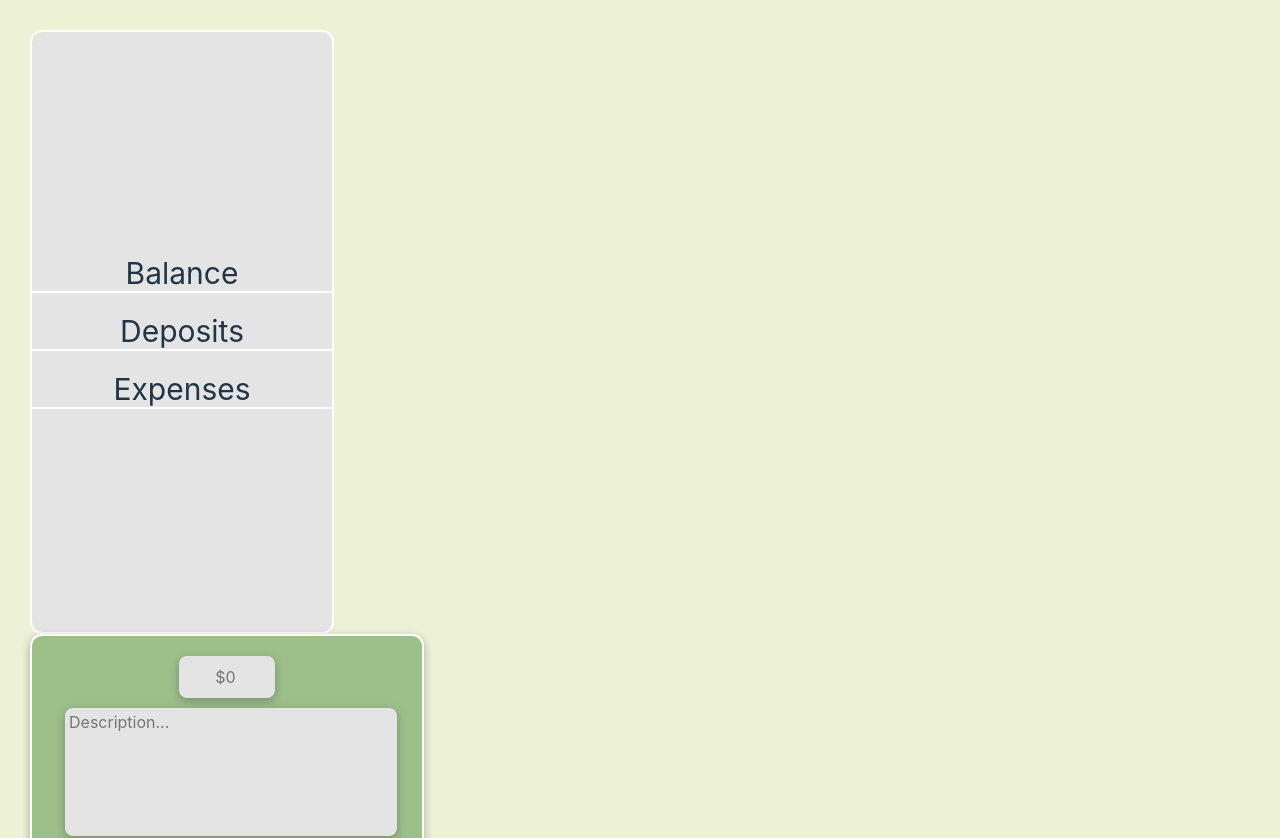
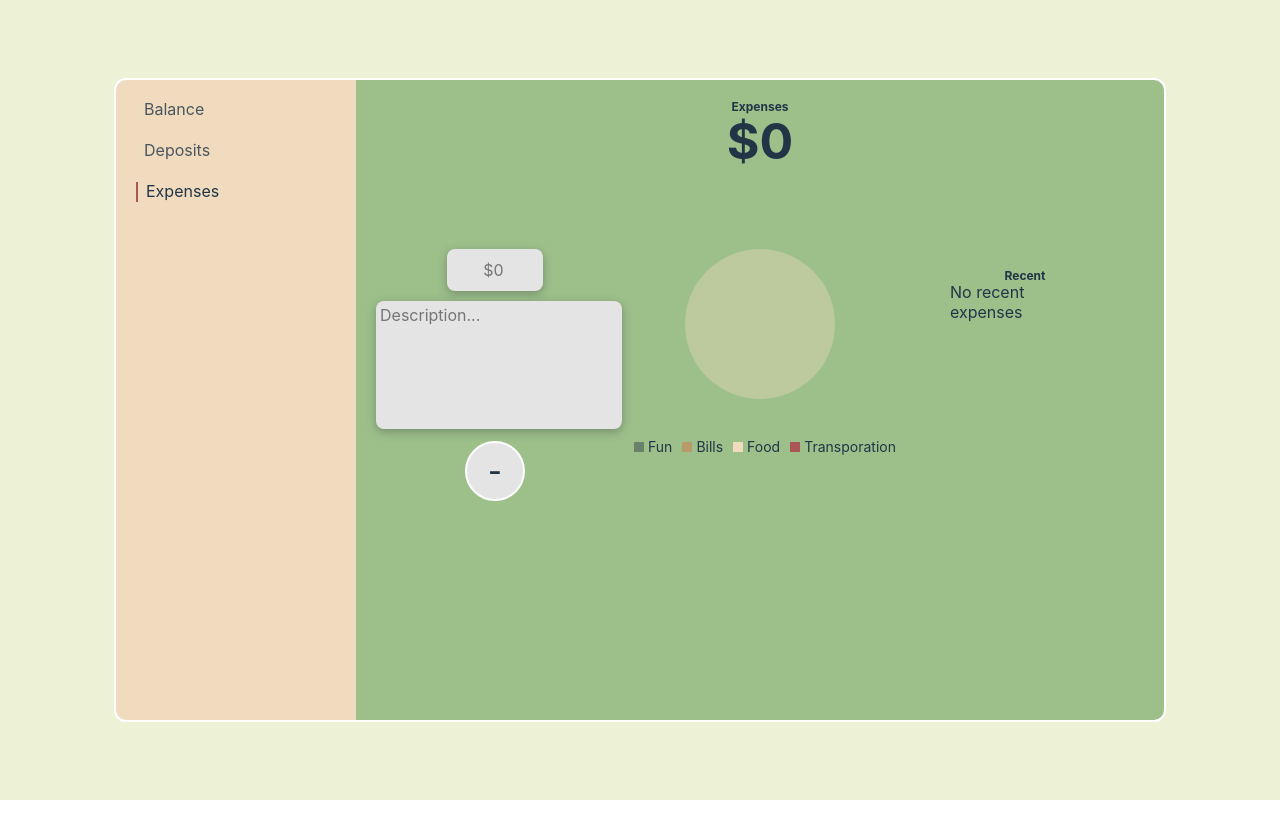
Before and after one commit to Jake-Zaruba/weekly-challenge-1, a React (Vite) app: page /expenses in a window 1280 px wide. Shown: the top 838 px of the page. After the commit the page ends 800 px from the top, so only its background shows below. Built offline with nearby package versions, Linux system fonts and the light colour scheme.

Commit message:
Complete UI revamp
Combined components from different routes into one container. Added the expense pie chart to both the expense page and balance page. Added a menu to navigate between pages.

```diff
--- a/index.html
+++ b/index.html
@@ -9,5 +9,9 @@
   <body>
     <div id="root"></div>
     <script type="module" src="/src/main.jsx"></script>
+    <script
+      type="module"
+      src="https://unpkg.com/ionicons@7.1.0/dist/ionicons/ionicons.esm.js"
+    ></script>
   </body>
 </html>
--- a/src/App.jsx
+++ b/src/App.jsx
@@ -181,6 +181,7 @@ function App() {
                 addDeposit={addDeposit}
                 deposit={deposit}
                 setDeposit={setDeposit}
+                deposits={deposits}
                 description={depositDescription}
                 setDescription={setDepositDescription}
               />
@@ -193,6 +194,8 @@ function App() {
                 addExpense={addExpense}
                 expense={expense}
                 setExpense={setExpense}
+                expenses={expenses}
+                totalExpenses={totalExpenses}
                 description={expenseDescription}
                 setDescription={setExpenseDescription}
                 category={category}
@@ -204,6 +207,11 @@ function App() {
                 btn2={btn2}
                 btn3={btn3}
                 btn4={btn4}
+                total={total}
+                funPercentage={percentage.funPercentage}
+                billsPercentage={percentage.billsPercentage}
+                foodPercentage={percentage.foodPercentage}
+                transportationPercentage={percentage.transportationPercentage}
               />
             }
           />
--- a/src/Layout.jsx
+++ b/src/Layout.jsx
@@ -4,7 +4,7 @@ import Menu from "./components/Menu";
 
 export default function Layout() {
   return (
-    <div>
+    <div className="App">
       <Menu />
       <main>
         <Outlet />
--- a/src/components/Deposits.jsx
+++ b/src/components/Deposits.jsx
@@ -6,8 +6,10 @@ export default function Deposits({
   addDeposit,
   description,
   setDescription,
+  deposits,
 }) {
   return (
+    <>
       <div className="deposits-container">
         <form>
           <input
@@ -34,6 +36,25 @@ export default function Deposits({
         <button className="form-btn" onClick={() => addDeposit()}>
           +
         </button>
+        <div className="recent-container">
+          <h4>Recent</h4>
+          <div id="recent-deposit">
+            {deposits.length === 0 ? (
+              <p>No recent deposits</p>
+            ) : (
+              deposits.map((item) => {
+                return (
+                  <div className="recent-item" key={item.id}>
+                    <p>{item.description}</p>
+
+                    <p>${item.amount}</p>
                   </div>
                 );
+              })
+            )}
+          </div>
+        </div>
+      </div>
+    </>
+  );
 }
--- a/src/components/Menu.jsx
+++ b/src/components/Menu.jsx
@@ -2,16 +2,47 @@ import React from "react";
 import { NavLink } from "react-router-dom";
 
 export default function Menu() {
+  const activeLinkStyle = {
+    borderLeft: "2px solid #AA5656",
+    outline: "none",
+  };
+
+  const inactiveLinkStyle = {
+    borderBottom: "2px solid transparent",
+    opacity: "80%",
+  };
+
   return (
     <header>
       <nav className="navbar">
-        <NavLink className="nav-link" to=".">
+        <NavLink
+          style={({ isActive }) =>
+            isActive ? activeLinkStyle : inactiveLinkStyle
+          }
+          className="nav-link"
+          to="."
+        >
+          <ion-icon name="pie-chart-outline"></ion-icon>
           Balance
         </NavLink>
-        <NavLink className="nav-link" to="deposits">
+        <NavLink
+          style={({ isActive }) =>
+            isActive ? activeLinkStyle : inactiveLinkStyle
+          }
+          className="nav-link"
+          to="deposits"
+        >
+          <ion-icon name="cash-outline"></ion-icon>
           Deposits
         </NavLink>
-        <NavLink className="nav-link" to="expenses">
+        <NavLink
+          style={({ isActive }) =>
+            isActive ? activeLinkStyle : inactiveLinkStyle
+          }
+          className="nav-link"
+          to="expenses"
+        >
+          <ion-icon name="card-outline"></ion-icon>
           Expenses
         </NavLink>
       </nav>
--- a/src/components/NewExpense.jsx
+++ b/src/components/NewExpense.jsx
@@ -1,25 +1,32 @@
 import React from "react";
+import PieChart from "./PieChart";
 
 export default function NewExpense({
   expense,
   setExpense,
   addExpense,
+  expenses,
+  totalExpenses,
   description,
   setDescription,
-  category,
   assignCategory,
-  setCategory,
-  btnClicked,
   btn1,
   btn2,
   btn3,
   btn4,
+  funPercentage,
+  billsPercentage,
+  foodPercentage,
+  transportationPercentage,
+  btnClicked,
 }) {
   const categoryAlert = () => {
     alert("Please select a category");
   };
   return (
+    <>
       <div className="new-expense-container">
+        <div className="add-expense-container">
           <form>
             <input
               className="value-input"
@@ -75,5 +82,70 @@ export default function NewExpense({
             </button>
           </div>
         </div>
+        <div className="total">
+          <h4>Expenses</h4>
+          <h1>${Math.abs(totalExpenses)}</h1>
+        </div>
+        <div className="pie-chart-container">
+          {" "}
+          <PieChart
+            funPercentage={funPercentage}
+            billsPercentage={billsPercentage}
+            foodPercentage={foodPercentage}
+            transportationPercentage={transportationPercentage}
+            btnClicked={btnClicked}
+          />
+          <div className="legend">
+            <div className="legend-icon"></div>
+            <span>Fun</span>
+            <div className="legend-icon"></div>
+            <span>Bills</span>
+            <div className="legend-icon"></div>
+            <span>Food</span>
+            <div className="legend-icon"></div>
+            <span>Transporation</span>
+          </div>
+        </div>
+
+        <div className="recent-container">
+          <h4>Recent</h4>
+          <div id="recent-expense">
+            {expenses.length === 0 ? (
+              <p>No recent expenses</p>
+            ) : (
+              expenses.map((item) => {
+                return (
+                  <>
+                    <div className="recent-item" key={item.id}>
+                      <p>{item.description}</p>
+                      <div className="price-category-container">
+                        <p>${Math.abs(item.amount)}</p>
+                        <div
+                          className="legend-icon"
+                          style={{
+                            borderRadius: "50%",
+                            backgroundColor: `#${
+                              item.category === "Fun"
+                                ? "698269"
+                                : item.category === "Bills"
+                                ? "B99B6B"
+                                : item.category === "Food"
+                                ? "F1DBBF"
+                                : item.category === "Transportation"
+                                ? "AA5656"
+                                : "f1dbbf5e"
+                            }`,
+                          }}
+                        ></div>
+                      </div>
+                    </div>
+                  </>
+                );
+              })
+            )}
+          </div>
+        </div>
+      </div>
+    </>
   );
 }
--- a/src/index.css
+++ b/src/index.css
@@ -33,23 +33,57 @@ html {
 .navbar {
   display: flex;
   flex-direction: column;
-  justify-content: center;
+  justify-content: flex-start;
+  align-items: flex-start;
   gap: 2rem;
-  height: 75vh;
-  width: 30rem;
-  background-color: #e4e4e4;
-  border-radius: 1.2rem;
+  padding: 2rem;
+  height: 60rem;
+  width: 20rem;
+  background-color: #f1dbbf;
+  border-top-left-radius: 1.2rem;
+  border-bottom-left-radius: 1.2rem;
   border: 2px solid white;
+  border-right: none;
 }
 
 .nav-link {
+  display: flex;
+  align-items: center;
+  gap: 0.4rem;
   text-decoration: none;
-  font-size: 3rem;
+  font-size: 1.6rem;
   color: #213547;
-  border-bottom: 2px solid white;
+}
+
+.nav-link:focus {
+  outline: 2px solid #40513b;
+}
+
+ion-icon {
+  font-size: 2rem;
+  margin-left: 0.4rem;
+}
+
+.balance-container {
+  display: grid;
+  grid-template-columns: repeat(3, 1fr);
+  grid-template-rows: 1fr 0.5fr repeat(2, 1fr);
+  align-items: center;
+  padding: 2rem;
+  height: 60rem;
+  width: 60vw;
+  max-width: 144rem;
+  border-top-right-radius: 1.2rem;
+  border-bottom-right-radius: 1.2rem;
+  border: 2px solid white;
+  border-left: none;
+  background-color: #9dc08b;
+  /* box-shadow: 0px 3px 10px #3333335b; */
 }
 
 body {
+  display: flex;
+  align-items: center;
   background-color: #edf1d6;
   min-height: 100vh;
 }
@@ -103,10 +137,9 @@ h4 {
 
 .App {
   display: flex;
-  flex-direction: column;
-  align-items: center;
+  align-self: center;
   justify-content: center;
-  gap: 3rem;
+  /* gap: 3rem; */
 }
 
 .expense-deposit-container {
@@ -116,19 +149,40 @@ h4 {
 
 .deposits-container,
 .new-expense-container {
+  flex-grow: 0;
+  gap: 1rem;
+  flex-grow: 1;
+  height: 60rem;
+  width: 60vw;
+  padding: 2rem;
+  border-top-right-radius: 1.2rem;
+  border-bottom-right-radius: 1.2rem;
+  border: 2px solid white;
+  border-left: none;
+  background-color: #9dc08b;
+  /* box-shadow: 0px 3px 10px #3333335b; */
+}
+
+.deposits-container {
+  display: flex;
+  align-items: center;
+  justify-content: space-around;
+}
+
+.new-expense-container {
+  display: grid;
+  grid-template-columns: repeat(3, 1fr);
+  grid-template-rows: repeat(3, 1fr);
+}
+
+.add-expense-container {
   display: flex;
   flex-direction: column;
   align-items: center;
   flex-grow: 0;
   gap: 1rem;
-  flex-grow: 1;
-  height: 30rem;
-  width: 35rem;
-  padding: 2rem;
-  border-radius: 1.2rem;
-  border: 2px solid white;
-  background-color: #9dc08b;
-  box-shadow: 0px 3px 10px #3333335b;
+  grid-column: 1;
+  grid-row: 2;
 }
 
 .form-btn {
@@ -234,31 +288,6 @@ h4 {
 .new-expense-container {
 } */
 
-.balance-container {
-  display: grid;
-  grid-template-columns: repeat(3, 1fr);
-  grid-template-rows: 1fr 0.5fr repeat(2, 1fr);
-  align-items: center;
-  padding: 2rem;
-  max-height: 33rem;
-  width: 70vw;
-  max-width: 144rem;
-  border-radius: 1.2rem;
-  border: 2px solid white;
-  background-color: #9dc08b;
-  box-shadow: 0px 3px 10px #3333335b;
-}
-
-/* .balance-container::before {
-  content: "";
-  height: 100%;
-  width: 100%;
-  grid-column: 2;
-  grid-row: 1;
-  background-color: white;
-  border-radius: 50%;
-} */
-
 form {
   box-sizing: border-box;
   margin: 0;
@@ -331,8 +360,13 @@ textarea {
   margin-top: 2rem;
 }
 
+.new-expense-container .recent-container {
+  grid-column: 3;
+  grid-row: 2;
+}
+
 #recent-deposit {
-  grid-column: 1;
+  grid-column: 2;
   grid-row: 2 span;
   height: 22rem;
   justify-self: center;
@@ -394,12 +428,6 @@ textarea {
   margin-left: 0.4rem;
 }
 
-/* #recent-expense .legend-icon {
-  position: absolute;
-  top: 1.4rem;
-  left: 0rem;
-} */
-
 .pie-chart {
   grid-column: 2;
   grid-row: 2;
@@ -455,3 +483,14 @@ textarea {
 .legend-icon:nth-child(7) {
   background-color: #aa5656;
 }
+
+/* PIE CHART IONN THE EXPENSES PAGE */
+
+.pie-chart-container {
+  display: flex;
+  flex-direction: column;
+  justify-self: center;
+  align-items: center;
+  grid-column: 2;
+  grid-row: 2;
+}
```
Lines whose indentation alone changed are shown as unchanged.
